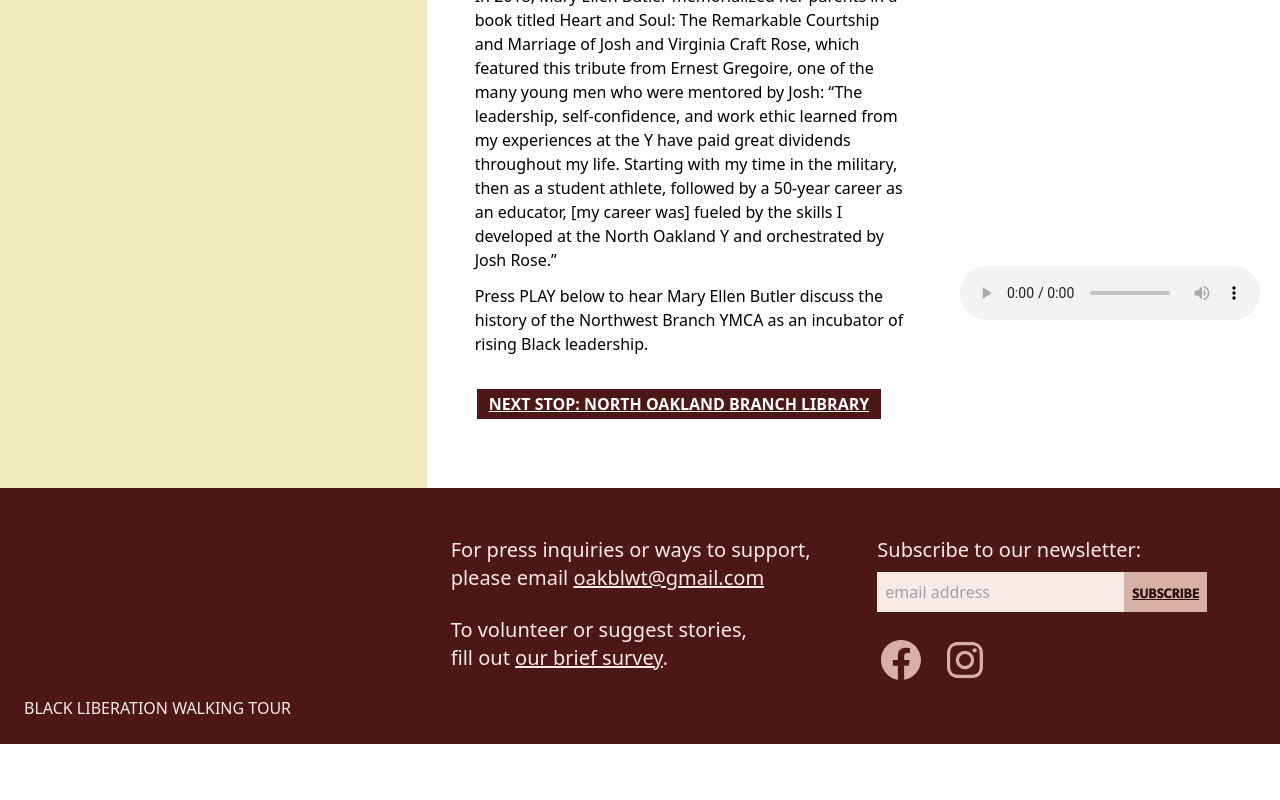
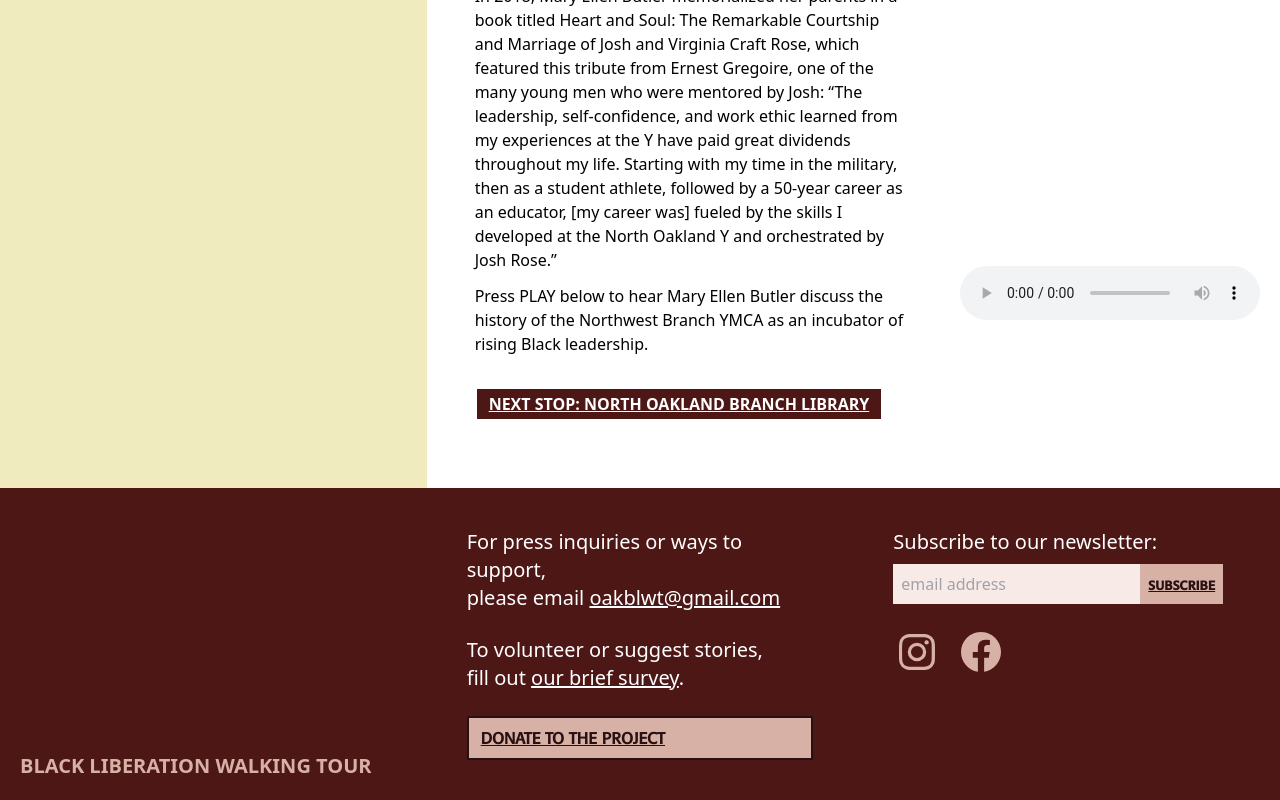
Before and after one commit to travis/black-liberation-tour, a Next.js app: page /places/ymca in a window 1280 px wide. Shown: the part 1140-1940 px from the top of the page. Before the commit the page ends 1884 px from the top, so only its background shows below. Built offline with nearby package versions, Linux system fonts and the light colour scheme.

Commit message:
add the tour listing page footer

```diff
--- /dev/null
+++ b/components/DonateButton.jsx
@@ -0,0 +1,5 @@
+import PinkButton from "./PinkButton";
+
+export default function DonateButton(props) {
+  return <PinkButton href="https://TODO.TODO/TODO/what/is/the/link?">Donate to the project</PinkButton>;
+}
--- /dev/null
+++ b/components/Footer.jsx
@@ -0,0 +1,24 @@
+import ContactSection from "../components/ContactSection";
+import DonateButton from "../components/DonateButton";
+import SubscribeFollowSection from "../components/SubscribeFollowSection";
+
+export default function Footer() {
+  return (
+    <footer className="flex flex-col lg:flex-row w-full bg-red-dark text-white">
+      <div className="flex flex-col lg:w-1/3 align-bottom relative">
+        <span className="absolute left-5 bottom-5 uppercase text-xl font-bold" style={{ color: "rgb(216, 177, 166)" }}>
+          Black Liberation Walking Tour
+        </span>
+      </div>
+      <div className="flex flex-col sm:flex-row lg:w-2/3">
+        <div className="flex flex-col sm:w-1/2 text-left p-10">
+          <ContactSection />
+          <DonateButton />
+        </div>
+        <div className="sm:w-1/2 p-10">
+          <SubscribeFollowSection />
+        </div>
+      </div>
+    </footer>
+  );
+}
--- /dev/null
+++ b/components/PinkButton.jsx
@@ -0,0 +1,7 @@
+export default function PinkButton(props) {
+  return (
+    <a className="btn bg-pink-dark text-black font-display" href={props.href}>
+      {props.children}
+    </a>
+  );
+}
--- /dev/null
+++ b/components/SocialIcons.jsx
@@ -0,0 +1,14 @@
+import { Facebook, Instagram } from "./icons";
+
+export default function SocialIcons() {
+  return (
+    <div className="flex flex-row gap-4 mt-6 text-pink-dark">
+      <a href="https://www.instagram.com/oakblwt/" aria-label="BLWT Instagram">
+        <Instagram className="w-12 h-12" />
+      </a>
+      <a href="https://www.facebook.com/OakBLWT/" aria-label="BLWT Facebook Page">
+        <Facebook className="w-12 h-12" />
+      </a>
+    </div>
+  );
+}
--- a/components/SubscribeFollowSection.jsx
+++ b/components/SubscribeFollowSection.jsx
@@ -1,4 +1,4 @@
-import { Facebook, Instagram } from './icons'
+import SocialIcons from './SocialIcons'
 
 export default function SubscribeFollowSection() {
   return (
@@ -15,14 +15,7 @@ export default function SubscribeFollowSection() {
           </div>
         </form>
       </div>
-      <div className="flex flex-row gap-4 mt-6 text-pink-dark">
-        <a href="https://www.facebook.com/OakBLWT/" aria-label="BLWT Facebook Page">
-          <Facebook className="w-12 h-12" />
-        </a>
-        <a href="https://www.instagram.com/oakblwt/" aria-label="BLWT Instagram">
-          <Instagram className="w-12 h-12" />
-        </a>
-      </div>
+      <SocialIcons />
     </>
   )
 }
--- a/components/tour.jsx
+++ b/components/tour.jsx
@@ -1,8 +1,6 @@
+import Link from 'next/link'
 import DirectionsButton from './DirectionsButton'
-import ContactDonateSection from './ContactSection'
-import SubscribeFollowSection from './SubscribeFollowSection'
-
-import Link from 'next/link'
+import Footer from './Footer'
 
 export function TourStopHeader({ name, location, from, to }) {
   return (
@@ -17,24 +15,6 @@ export function TourStopHeader({ name, location, from, to }) {
       <h3 className="text-lg mb-4 italic">{location}</h3>
       <DirectionsButton from={from} to={to} />
     </>
-  )
-}
-
-export function TourStopFooter({ }) {
-  return (
-    <footer className="grid grid-cols-1 lg:grid-cols-3 bg-red-dark text-pink">
-      <div className="relative">
-        <span className="absolute left-6 bottom-6 uppercase">
-          Black Liberation Walking Tour
-        </span>
-      </div>
-      <div className="py-12 px-6">
-        <ContactDonateSection />
-      </div>
-      <div className="py-12 px-6">
-        <SubscribeFollowSection />
-      </div>
-    </footer>
   )
 }
 
@@ -65,7 +45,7 @@ export function TourStop({ children }) {
       <main className="grid grid-cols-1 lg:grid-cols-12">
         {children}
       </main>
-      <TourStopFooter />
+      <Footer />
     </>
   )
 }
--- a/pages/index.jsx
+++ b/pages/index.jsx
@@ -5,6 +5,8 @@ import Link from 'next/link'
 import { DownChevron, Close, Facebook, Instagram } from '../components/icons'
 import ContactSection from '../components/ContactSection'
 import SubscribeFollowSection from '../components/SubscribeFollowSection'
+import PinkButton from '../components/PinkButton'
+import DonateButton from '../components/DonateButton'
 
 export default function Home() {
   const [moreHidden, setMoreHidden] = useState(true)
@@ -52,10 +54,10 @@ export default function Home() {
           <p className="my-12">
             Join us on Juneteenth for the official launch of the Black Liberation Walking Tour.
           </p>
-          <a className="btn bg-pink-dark text-black font-display"
-             href="https://www.facebook.com/events/572413663743456">
-            RSVP on the Event Page
-           </a>
+          <PinkButton href="https://www.facebook.com/events/572413663743456">RSVP on the Event Page</PinkButton>
+          <br />
+          <br />
+          <DonateButton />
         </div>
         <div className={`min-h-96 bg-red flex flex-col justify-center ${!moreHidden && 'md:hidden xl:flex'}`}>
           <h3 className="text-3xl m-auto font-display underline border-white border-2 px-6 py-3">Tour Coming Soon</h3>
--- a/pages/tour.jsx
+++ b/pages/tour.jsx
@@ -1,17 +1,17 @@
-import Image from 'next/image'
-import Link from 'next/link'
-import Map from '../components/Map'
-import { TourStopLogo } from '../components/tour'
+import Image from "next/image";
+import Link from "next/link";
+import Footer from "../components/Footer";
+import Map from "../components/Map";
+import { TourStopLogo } from "../components/tour";
 
-import { center, tourLocations } from "../lib/data"
-
+import { center, tourLocations } from "../lib/data";
 
 export default function Tour() {
   return (
     <div className="w-full h-full">
       <main className="flex flex-col lg:flex-row w-full h-full">
         <div className="flex flex-col lg:w-1/3 text-white bg-black">
-          <TourStopLogo className="mb-0"/>
+          <TourStopLogo className="mb-0" />
           <Map className="h-96 flex-grow" zoom={15} center={center} markers={tourLocations} />
         </div>
         <div className="flex flex-col sm:flex-row lg:w-2/3">
@@ -20,66 +20,54 @@ export default function Tour() {
             <Link href="/places/st-augustines">
               <a className="station-name">
                 <h2 className="">
-                  St. Augustine's<br />
-                 Episcopal Church
+                  St. Augustine's
+                  <br />
+                  Episcopal Church
                 </h2>
               </a>
             </Link>
             <Link href="/places/annette-miller">
               <a className="station-name">
-                <h2 className="">
-                  Annette Miller
-                </h2>
+                <h2 className="">Annette Miller</h2>
               </a>
             </Link>
             <Link href="/places/freeways">
               <a className="station-name">
-                <h2 className="">
-                  Surrounded By Freeways
-              </h2>
+                <h2 className="">Surrounded By Freeways</h2>
               </a>
             </Link>
             <Link href="/places/delilah-beasley-house">
               <a className="station-name">
-                <h2 className="">
-                  Delilah Beasley House
-              </h2>
+                <h2 className="">Delilah Beasley House</h2>
               </a>
             </Link>
             <Link href="/places/cl-dellums">
               <a className="station-name">
-                <h2 className="">
-                  C.L. Dellums
-                </h2>
+                <h2 className="">C.L. Dellums</h2>
               </a>
             </Link>
             <Link href="/places/ymca">
               <a className="station-name">
-                <h2 className="">
-                  Northwest Branch YMCA
-                </h2>
+                <h2 className="">Northwest Branch YMCA</h2>
               </a>
             </Link>
             <Link href="/places/north-oakland-library">
               <a className="station-name">
                 <h2 className="">
-                  North Oakland<br />
-                Branch Library
+                  North Oakland
+                  <br />
+                  Branch Library
                 </h2>
               </a>
             </Link>
             <Link href="/places/flints">
               <a className="station-name">
-                <h2 className="">
-                  Flint’s BBQ
-                </h2>
+                <h2 className="">Flint’s BBQ</h2>
               </a>
             </Link>
             <Link href="/places/california-hotel">
               <a className="station-name">
-                <h2 className="">
-                  California Hotel
-                </h2>
+                <h2 className="">California Hotel</h2>
               </a>
             </Link>
           </div>
@@ -131,12 +119,10 @@ export default function Tour() {
               </a>
             </Link>
           </div>
-
         </div>
       </main>
 
-      <footer className="">
-      </footer>
+      <Footer />
     </div>
-  )
+  );
 }
```
